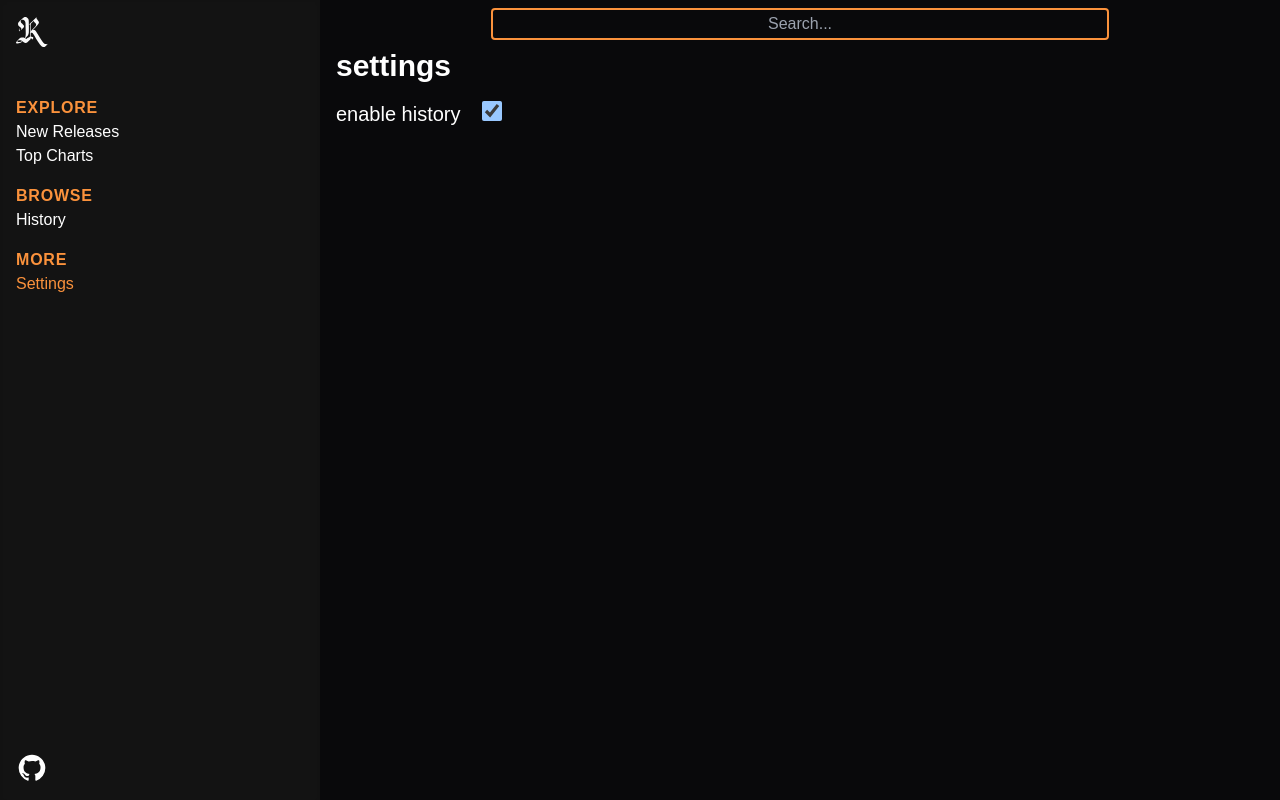
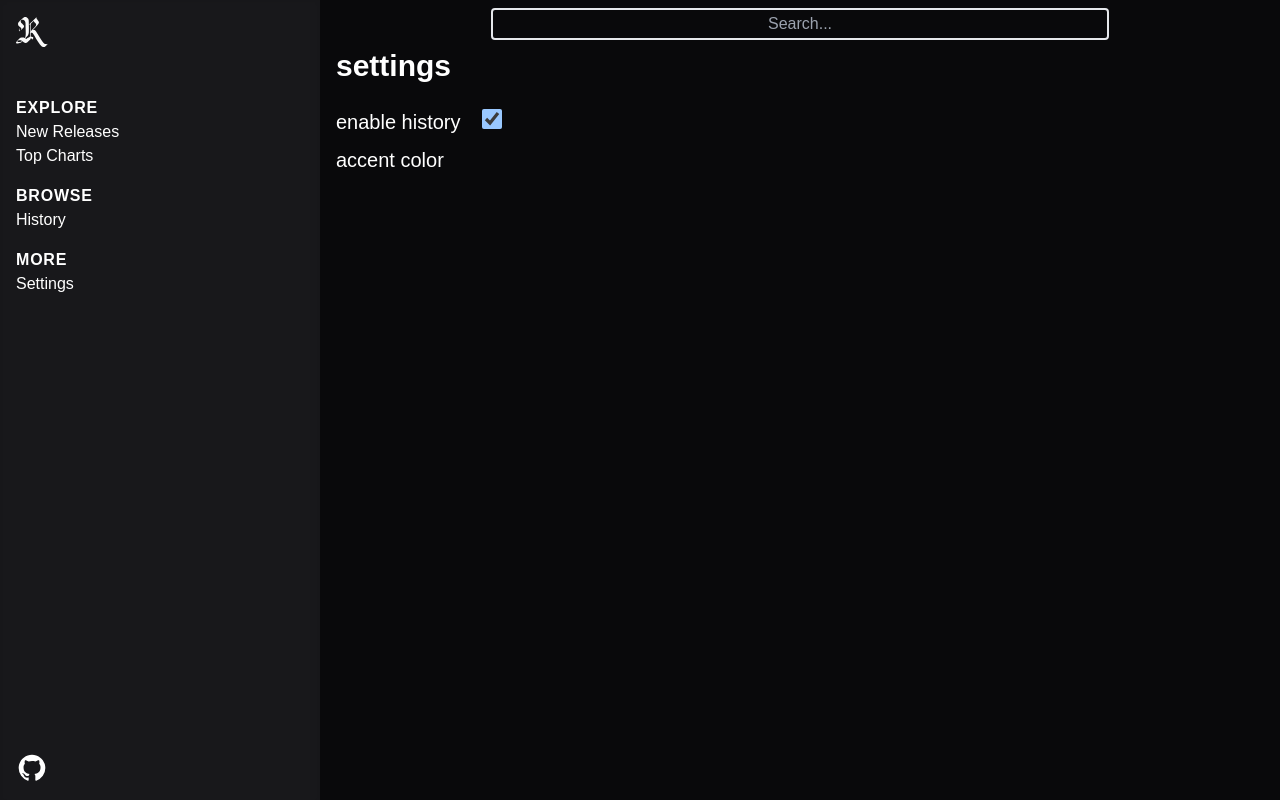
Before and after one commit to TheoIsDumb/raga, a SvelteKit app: page /settings in a window 1280 px wide. Built offline with nearby package versions, Linux system fonts and the light colour scheme; what node-forge would draw is missing.

Commit message:
accentColor

```diff
--- a/src/lib/components/BelowHeader.svelte
+++ b/src/lib/components/BelowHeader.svelte
@@ -1,15 +1,15 @@
 <script>
-  import { query } from "$lib/store";
+  import { query, accentColor } from "$lib/store";
   import { page } from "$app/stores";
   import { buttonsArray } from '$lib/utils'
 
   $: pathname = $page.url.pathname;
 </script>
 
-<div class="belowheader flex xl:hidden w-full border border-orange-400 mb-2">
+<div class="belowheader flex xl:hidden w-full border border-{$accentColor} mb-2">
   {#each buttonsArray as btn}
     <button
-      class="{pathname.includes(btn.name.toLowerCase()) ? 'bg-orange-400 text-white' : '' }
+      class="{pathname.includes(btn.name.toLowerCase()) ? 'bg-{$accentColor} text-white' : '' }
       text-xs flex-1 bg-transparent border-0 p-0.5 cursor-pointer transition duration-300"
       on:click={() => {
         if ($query !== "") {
--- a/src/lib/components/Header.svelte
+++ b/src/lib/components/Header.svelte
@@ -1,7 +1,7 @@
 <script>
   import { goto } from "$app/navigation";
   import { page } from "$app/stores";
-  import { query } from "$lib/store";
+  import { query, accentColor } from "$lib/store";
 
   import Logo2 from "$lib/icons/Logo2.svelte";
   import Github from "$lib/icons/Github.svelte";
@@ -22,7 +22,7 @@
   <a class="home flex items-center h-8 w-8 xl:hidden" href="/"><Logo2/></a>
 
     <input
-      class="bg-transparent border-2 border-solid border-orange-400 focus:border-[gainsboro]
+      class="bg-transparent border-2 border-solid border-{$accentColor} focus:border-[gainsboro]
         text-center rounded w-full xl:w-2/3 mx-auto xl:h-8 xl:p-2 outline-none transition duration-300"
       type="text"
       bind:value={$query}
--- a/src/lib/components/Options.svelte
+++ b/src/lib/components/Options.svelte
@@ -1,6 +1,6 @@
 <script>
     import { fade } from 'svelte/transition'
-    import { currentPlaylist, index } from '$lib/store'
+    import { currentPlaylist, index, accentColor } from '$lib/store'
     import { page } from '$app/stores';
     import PlayNext from '$lib/icons/PlayNext.svelte'
 
@@ -54,11 +54,11 @@
         </div>
 
         <div class="flex flex-col gap-2">
-        <button class="flex items-center w-full bg-transparent rounded cursor-pointer justify-between p-2 border-2 border-solid border-orange-400 text-orange-400" on:click={copy}>
+        <button class="flex items-center w-full bg-transparent rounded cursor-pointer justify-between p-2 border-2 border-solid border-{$accentColor} text-{$accentColor}" on:click={copy}>
             <svg class="h-8 w-8" xmlns="http://www.w3.org/2000/svg" width="24" height="24" viewBox="0 0 24 24"><path fill="currentColor" d="M9.25 3.5A1.75 1.75 0 0 0 7.5 5.25v1a.75.75 0 0 1-1.5 0v-1A3.25 3.25 0 0 1 9.25 2h1a.75.75 0 0 1 0 1.5h-1ZM12 2.75a.75.75 0 0 1 .75-.75h2.5a.75.75 0 0 1 0 1.5h-2.5a.75.75 0 0 1-.75-.75Zm.75 13.75a.75.75 0 0 0 0 1.5h2.5a.75.75 0 0 0 0-1.5h-2.5Zm-6-8.5a.75.75 0 0 1 .75.75v2.5a.75.75 0 0 1-1.5 0v-2.5A.75.75 0 0 1 6.75 8ZM22 8.75a.75.75 0 0 0-1.5 0v2.5a.75.75 0 0 0 1.5 0v-2.5Zm-3.25 7.75a1.75 1.75 0 0 0 1.75-1.75v-1a.75.75 0 0 1 1.5 0v1A3.25 3.25 0 0 1 18.75 18h-1a.75.75 0 0 1 0-1.5h1ZM20.5 5.25a1.75 1.75 0 0 0-1.75-1.75h-1a.75.75 0 0 1 0-1.5h1A3.25 3.25 0 0 1 22 5.25v1a.75.75 0 0 1-1.5 0v-1ZM9.25 16.5a1.75 1.75 0 0 1-1.75-1.75v-1a.75.75 0 0 0-1.5 0v1A3.25 3.25 0 0 0 9.25 18h1a.75.75 0 0 0 0-1.5h-1ZM2 9.25a3.25 3.25 0 0 1 3-3.24v1.508A1.75 1.75 0 0 0 3.5 9.25v7a4.25 4.25 0 0 0 4.25 4.25h7a1.75 1.75 0 0 0 1.732-1.5h1.509a3.25 3.25 0 0 1-3.241 3h-7A5.75 5.75 0 0 1 2 16.25v-7Z"/></svg>
             {copyButtonText}</button>
 
-        <button class="flex items-center w-full bg-transparent rounded cursor-pointer justify-between p-2 border-2 border-solid border-orange-400 text-orange-400" on:click={playNext}>
+        <button class="flex items-center w-full bg-transparent rounded cursor-pointer justify-between p-2 border-2 border-solid border-{$accentColor} text-{$accentColor}" on:click={playNext}>
             <PlayNext/>
             {playNextButtonText}</button>
         </div>
--- a/src/lib/components/Sidebar.svelte
+++ b/src/lib/components/Sidebar.svelte
@@ -4,7 +4,7 @@
   import Github from '$lib/icons/Github.svelte'
 </script>
 
-<div class="sidebar bg-[#131313] w-0 h-[100dvh] xl:w-80 fixed top-0 left-0 p-4 flex-col gap-4 hidden xl:flex shadow-inner">
+<div class="sidebar bg-zinc-900 w-0 h-[100dvh] xl:w-80 fixed top-0 left-0 p-4 flex-col gap-4 hidden xl:flex shadow-inner">
     <a href="/" class="block h-8 w-8 mb-8"><Logo2/></a>
 
     <SidebarMenu />
--- a/src/lib/components/SidebarMenu.svelte
+++ b/src/lib/components/SidebarMenu.svelte
@@ -1,7 +1,7 @@
 <script>
     import { buttonsArray } from '$lib/utils'
     import { page } from '$app/stores'
-    import { query } from '$lib/store'
+    import { query, accentColor } from '$lib/store'
 
     $: pathname = $page.url.pathname;
 
@@ -23,10 +23,10 @@
 
 {#if $page.url.pathname.includes("search")}
     <div class="flex flex-col items-start gap">
-    <span class="text-orange-400 font-bold tracking-wider">SEARCH FOR</span>
+    <span class="text-{$accentColor} font-bold tracking-wider">SEARCH FOR</span>
     {#each buttonsArray as btn}
         <button
-        class="{pathname.includes(btn.name.toLowerCase()) ? 'text-orange-500' : '' }"
+        class="{pathname.includes(btn.name.toLowerCase()) ? 'text-{$accentColor}' : '' }"
         on:click={() => {
             if ($query !== "") {
             btn.function()
@@ -41,10 +41,10 @@
 
 {#each items as i}
 <div class="flex flex-col items-start gap">
-    <span class="text-orange-400 font-bold tracking-wider">{i.id}</span>
+    <span class="text-{$accentColor} font-bold tracking-wider">{i.id}</span>
 
     {#each i.pages as d}
-        <a class:text-orange-400={pathname.includes(d.toLowerCase().replace(' ', ''))}
+        <a class={pathname.includes(d.toLowerCase().replace(' ', '')) ? `text-${$accentColor}` : ''}
         href={"/" + d.toLowerCase().replace(' ', '')}>{d}</a>
     {/each}
 </div>
--- a/src/lib/store.js
+++ b/src/lib/store.js
@@ -16,3 +16,4 @@ export let repeat = writable(false);
 export let audioElement = writable();
 
 export let historyEnabled = writable(true);
+export let accentColor = writable('rose-500')
--- a/src/routes/settings/+page.svelte
+++ b/src/routes/settings/+page.svelte
@@ -1,10 +1,24 @@
 <script>
-    import { historyEnabled } from '$lib/store'
+    import { historyEnabled, accentColor } from '$lib/store'
+
+    $: console.log($accentColor)
 </script>
 
-<div>
+<div class="flex flex-col gap-2">
     <h1 class="font-bold text-3xl mb-4">settings</h1>
+
     <label class="text-xl" for="history">enable history
         <input class="ml-4 w-5 h-5" type="checkbox" bind:checked={$historyEnabled} name="history" id="history">
     </label>
+
+    <div class="flex items-center">
+        <span class="text-xl mr-4">accent color</span>
+
+        <div class="colors flex gap-2">
+            {#each ["orange-500", "blue-500", "rose-500"] as i}
+                <button class="h-8 w-8 rounded-full bg-{i}"
+                on:click={() => $accentColor = i}/>
+            {/each}
+        </div>
+    </div>
 </div>
```
Also changed, not shown: src/routes/newreleases/+page.js (renamed from src/routes/newReleases/+page.js), src/routes/newreleases/+page.svelte (renamed from src/routes/newReleases/+page.svelte), src/routes/topcharts/+page.js (renamed from src/routes/topCharts/+page.js), src/routes/topcharts/+page.svelte (renamed from src/routes/topCharts/+page.svelte).
